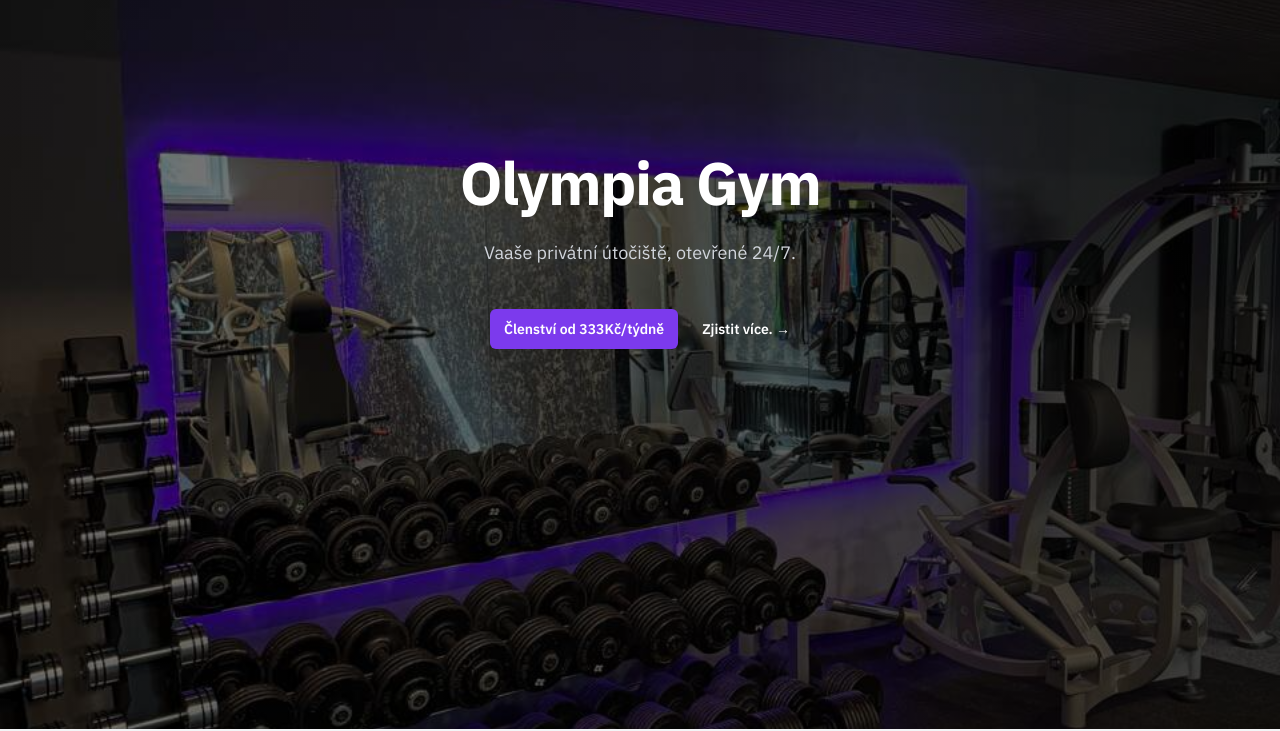
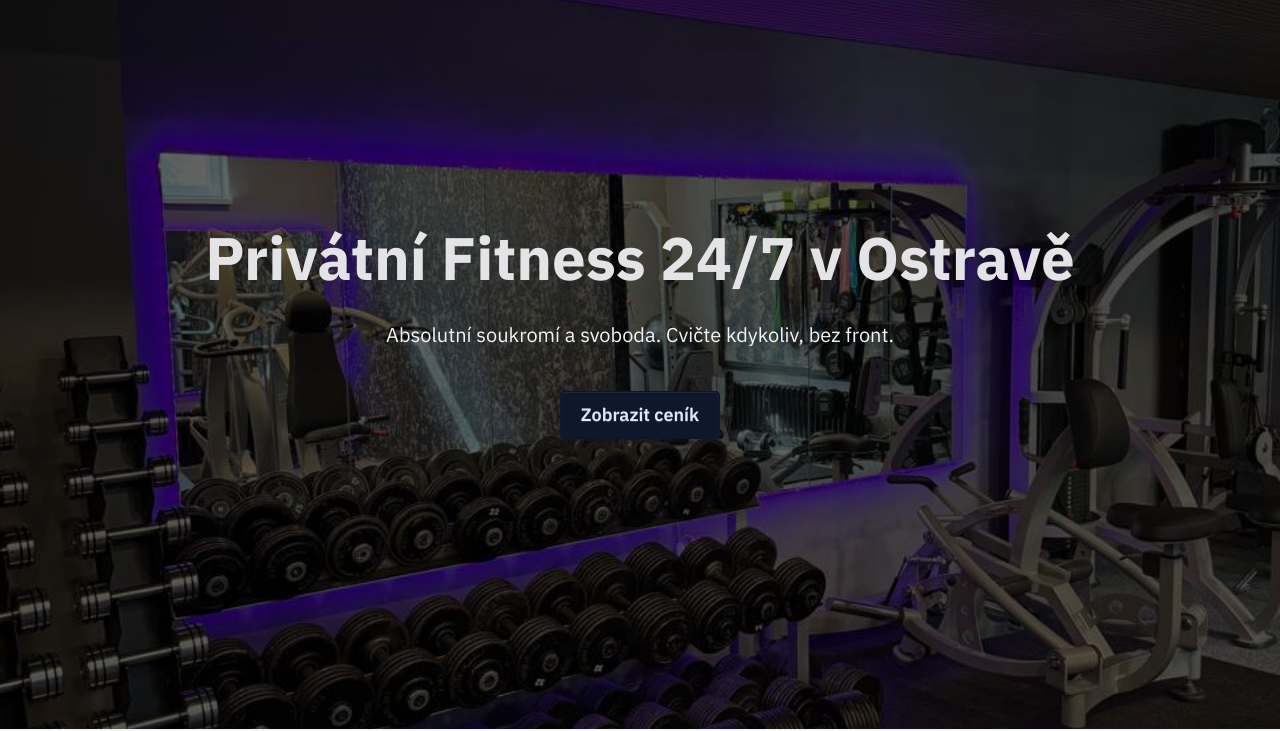
Before and after one commit to olympiagym/olympiagym.github.io, a website: page index.html in a window 1280 px wide. Shown: the part 71-802 px from the top of the page. Drawn offline with Linux system fonts and the light colour scheme.

Commit message:
updated hero

```diff
--- a/index.html
+++ b/index.html
@@ -80,24 +80,19 @@
     </nav>
   </header>
 
-  <section class="relative min-h-screen" id="hero">
-    <div class="absolute inset-0 bg-center bg-cover bg-hero-bg-mobile md:bg-hero-bg">
-      <div class="absolute inset-0 bg-gradient-to-r from-black/50 to-black/70"></div>
-    </div>
-
-    <div class="relative z-10 max-w-2xl py-32 mx-auto sm:py-48 lg:py-56">
-      <div class="text-center">
-        <h1 class="text-4xl font-bold tracking-tight text-white sm:text-6xl">
-          Olympia Gym
+  <section class="min-h-screen hero" id="hero"
+    style="background-image: url('/static/images/gym/hero.jpeg'); background-position: center; background-size: cover;">
+    <div class="hero-overlay bg-black/60"></div>
+    <div class="text-center hero-content text-neutral-content">
+      <div class="max-w-3xl px-4 lg:max-w-none">
+        <h1 class="text-4xl font-bold leading-tight sm:text-6xl lg:whitespace-nowrap">
+          Privátní Fitness 24/7 v Ostravě
         </h1>
-        <p class="mt-6 text-lg leading-8 text-gray-300">
-          Vaaše privátní útočiště, otevřené 24/7.
+        <p class="mt-6 text-lg leading-8 text-gray-100 sm:text-xl">
+          Absolutní soukromí a svoboda. Cvičte kdykoliv, bez front.
         </p>
-        <div class="flex items-center justify-center mt-10 gap-x-6">
-          <a href="#clenstvi"
-            class="rounded-md bg-accent px-3.5 py-2.5 text-sm font-semibold text-white shadow-xs hover:bg-accent-600 focus-visible:outline focus-visible:outline-2 focus-visible:outline-offset-2 focus-visible:outline-accent-600">Členství od 333Kč/týdně</a>
-          <a href="#o-nas" class="text-sm font-semibold leading-6 text-white">Zjistit více. <span
-              aria-hidden="true">→</span></a>
+        <div class="mt-10">
+          <a href="#clenstvi" class="btn btn-primary btn-lg">Zobrazit ceník</a>
         </div>
       </div>
     </div>
```
Also changed, not shown: en/index_en.html (+11 -16 lines), static/output.css.
